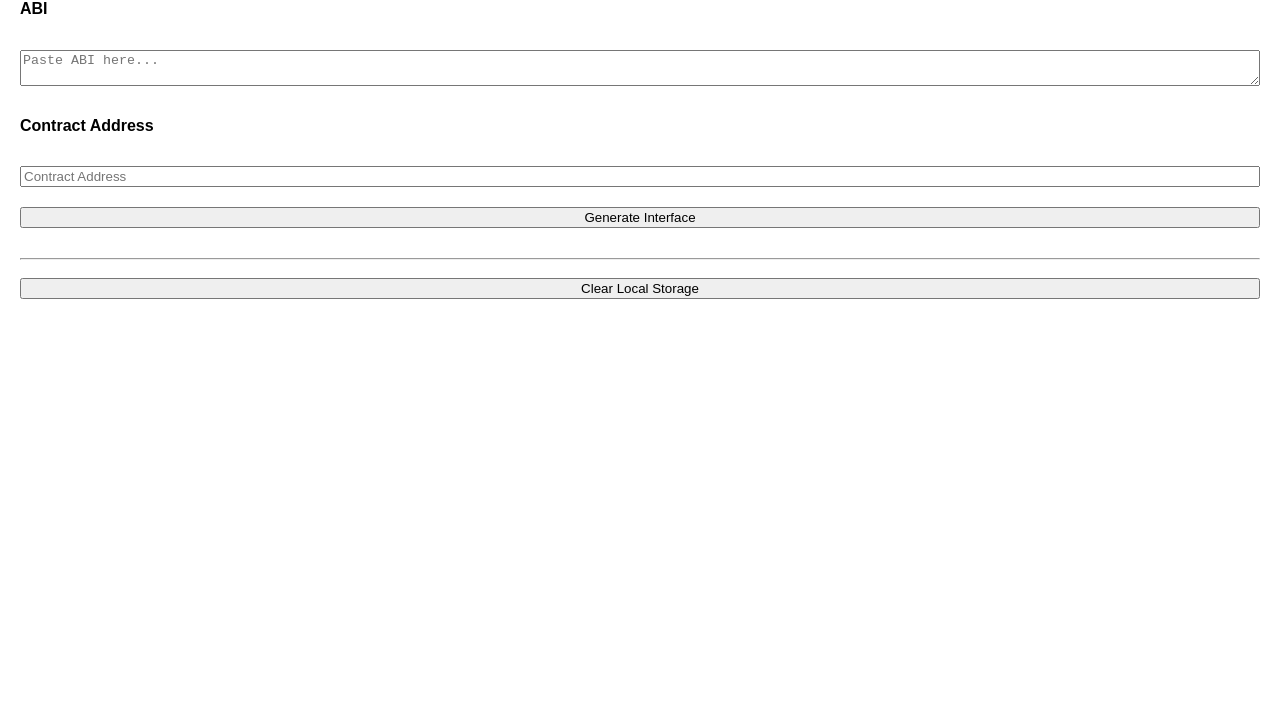
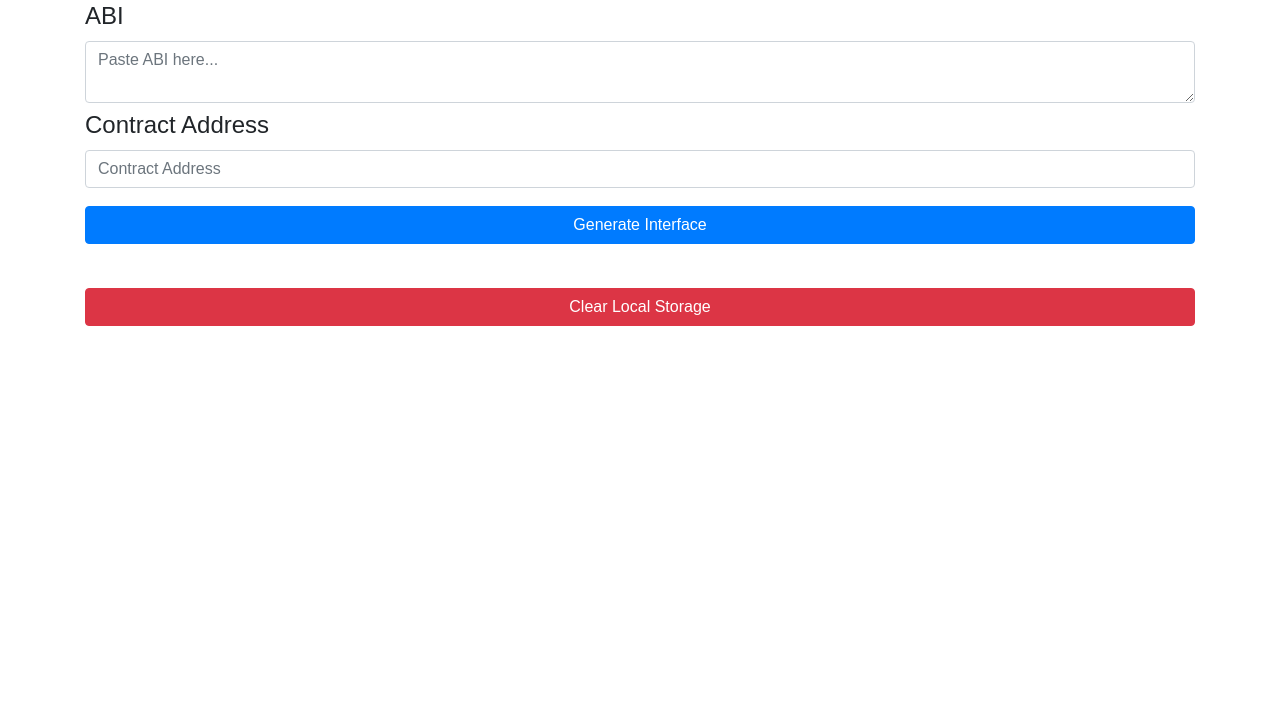
Before and after one commit to rpaskin/rpaskin.github.io, a plain HTML site: page dappmaker/index.html in a window 1280 px wide. Shown: the part 78-800 px from the top of the page. Drawn offline with nearby package versions, Linux system fonts and the light colour scheme.

Commit message:
Makes it look nice with bootstrap

```diff
--- a/dappmaker/index.html
+++ b/dappmaker/index.html
@@ -2,6 +2,7 @@
     <head>
         <meta charset="UTF-8">
         <title>Smart Contract Interface</title>
+        <link rel="stylesheet" href="https://stackpath.bootstrapcdn.com/bootstrap/4.5.2/css/bootstrap.min.css">
         <style>
             body {
                 font-family: Arial, sans-serif;
@@ -71,11 +72,16 @@ const clearLocalStorage = () => {
                     const inputField = document.createElement('input');
                     inputField.setAttribute('placeholder', input.type + ' ' + input.name);
                     inputField.id = item.name + '_input_' + index;
+                    inputField.className = 'form-control mb-1';
                     inputDiv.appendChild(inputField);
                 });
 
                 const callButton = document.createElement('button');
                 callButton.textContent = item.stateMutability === 'view' ? 'Call' : 'Send';
+
+                callButton.className = item.stateMutability === 'view' ? 'btn btn-info' : 'btn btn-warning';
+                funcDiv.className = 'mb-3'; // Add margin to each function div for spacing
+
                 funcDiv.appendChild(inputDiv);
                 funcDiv.appendChild(callButton);
 
@@ -123,14 +129,18 @@ const clearLocalStorage = () => {
         </script>
     </head>
     <body>
-        <h1>Smart Contract Interactor</h1>
-        <h4>ABI</h4>
-        <textarea id="abiInput" placeholder="Paste ABI here..."></textarea>
-        <h4>Contract Address</h4>
-        <input type="text" id="contractAddress" placeholder="Contract Address">
-        <button onclick="generateInterface()">Generate Interface</button>
-        <div id="interface"></div>
-        <hr>
-        <button onclick="clearLocalStorage()">Clear Local Storage</button>
+
+        <div class="container mt-4">
+            <h1>Smart Contract Interactor</h1>
+            <h4>ABI</h4>
+            <textarea id="abiInput" class="form-control mb-2" placeholder="Paste ABI here..."></textarea>
+            <h4>Contract Address</h4>
+            <input type="text" id="contractAddress" class="form-control mb-2" placeholder="Contract Address">
+            <button onclick="generateInterface()" class="btn btn-primary mb-3">Generate Interface</button>
+            <div id="interface"></div>
+            <!-- Clear Local Storage Button -->
+            <button onclick="clearLocalStorage()" class="btn btn-danger mt-2">Clear Local Storage</button>
+        </div>
+
     </body>
 </html>
```
